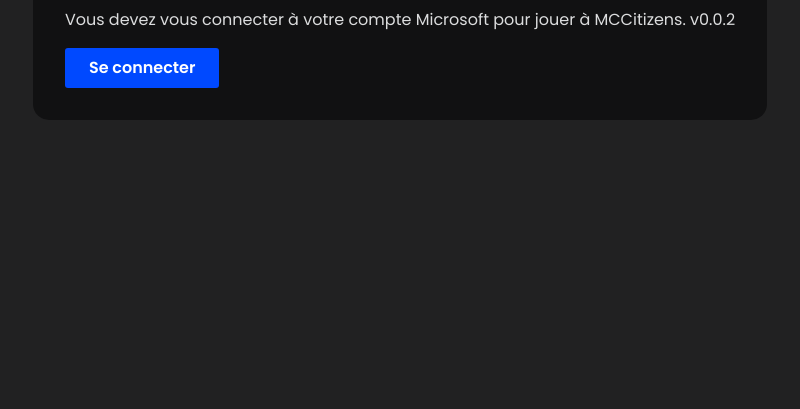
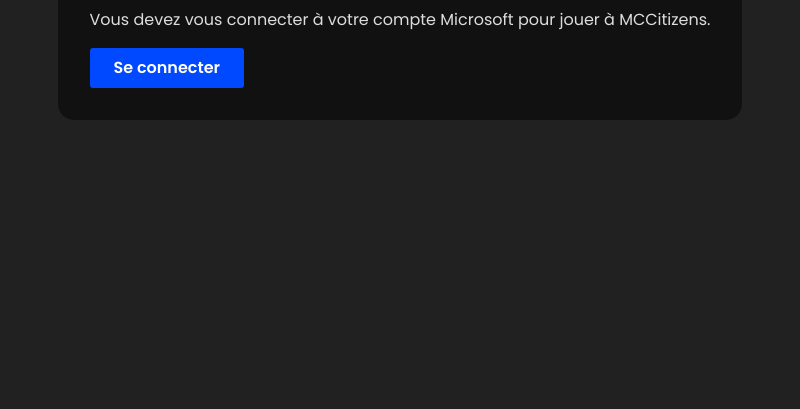
Before and after one commit to pazzazzo/mccitizens-launcher, an Electron app: page src/login/index.html in a window 800 px wide. Shown: the part 391-800 px from the top of the page. Drawn offline with nearby package versions, Linux system fonts and the light colour scheme; no server answers.

Commit message:
back to normal

```diff
--- a/package.json
+++ b/package.json
@@ -1,6 +1,6 @@
 {
   "name": "mccitizens-launcher",
-  "version": "0.0.2",
+  "version": "0.0.1",
   "description": "A launcher for MCCitizens",
   "main": "main.js",
   "scripts": {
--- a/src/login/index.html
+++ b/src/login/index.html
@@ -11,7 +11,7 @@
 <body>
     <div id="container">
         <h1>Vous n'êtes pas connecté !</h1>
-        <p>Vous devez vous connecter à votre compte Microsoft pour jouer à MCCitizens. v0.0.2</p>
+        <p>Vous devez vous connecter à votre compte Microsoft pour jouer à MCCitizens.</p>
         <button class="color-blue button-normal button-enabled button-large connect" id="connect"
             data-text="Se connecter">Se connecter</button>
     </div>
```
